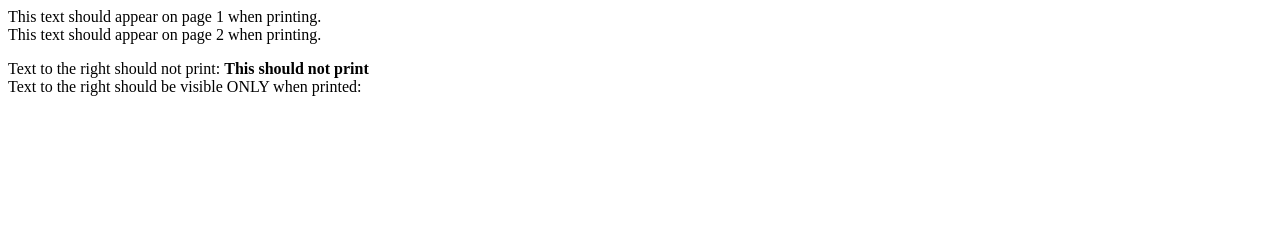
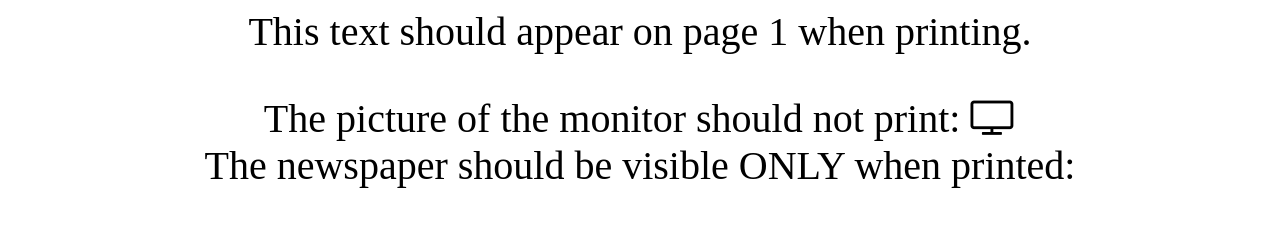
Before and after one commit to mgroat/print-test, a plain HTML site: page index.html in a window 1280 px wide. Drawn offline with Linux system fonts and the light colour scheme.

Commit message:
Use FontAwesome to make the page more visually appealing

```diff
--- a/index.html
+++ b/index.html
@@ -1,5 +1,15 @@
 <html>
+  <head>
+    <link href="https://maxcdn.bootstrapcdn.com/font-awesome/4.6.3/css/font-awesome.min.css" rel="stylesheet" integrity="sha384-T8Gy5hrqNKT+hzMclPo118YTQO6cYprQmhrYwIiQ/3axmI1hQomh7Ud2hPOy8SP1" crossorigin="anonymous">
     <style>
+      .big-text {
+	    font-size:  30pt;
+	    text-align: center;
+	  }
+      .full-page {
+        page-break-before: always;
+      	page-break-after:  always;
+	  }
       .print-only, .print-only * {
         display: none;
       }
@@ -11,20 +21,21 @@
         display: inline;
       }
     </style>
+  </head>
   <body>
-    <div>
-      This text should appear on page 1 when printing.
+    <div class="full-page big-text">
+      This text should appear on page 1 when printing.<p>
+	  The picture of the monitor should not print:
+	  <span class="no-print">
+        <i class="fa fa-television"></i>
+      </span>
+      <br>The newspaper should be visible ONLY when printed:
+      <span class="print-only">
+        <i class="fa fa-newspaper-o"></i>
+      </span>
     </div>
-    <div style="page-break-before: always;">
-      This text should appear on page 2 when printing.<p>
-      Text to the right should not print:
-      <span class="no-print">
-        <b>This should not print</b>
-      </span>
-      <br>Text to the right should be visible ONLY when printed:
-      <span class="print-only">
-        <b>This should only be visible when printed</b>
-      </span>
+    <div class="full-page big-text print-only">
+      This text should appear on page 2 when printing. and you shouldn't see it on your monitor.<p>
     </div>
   </body>
 </html>
```
Lines whose indentation alone changed are shown as unchanged.
